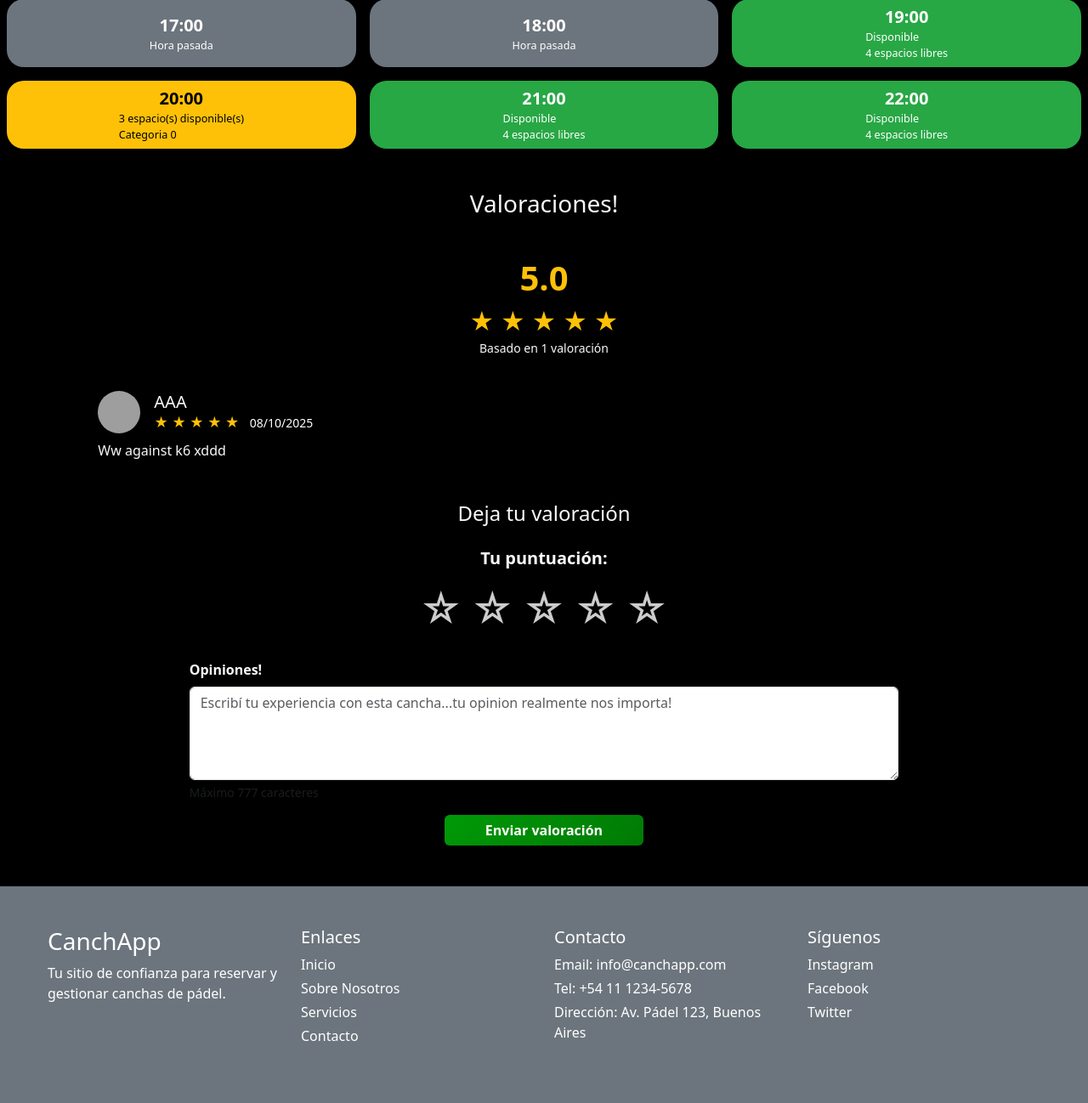
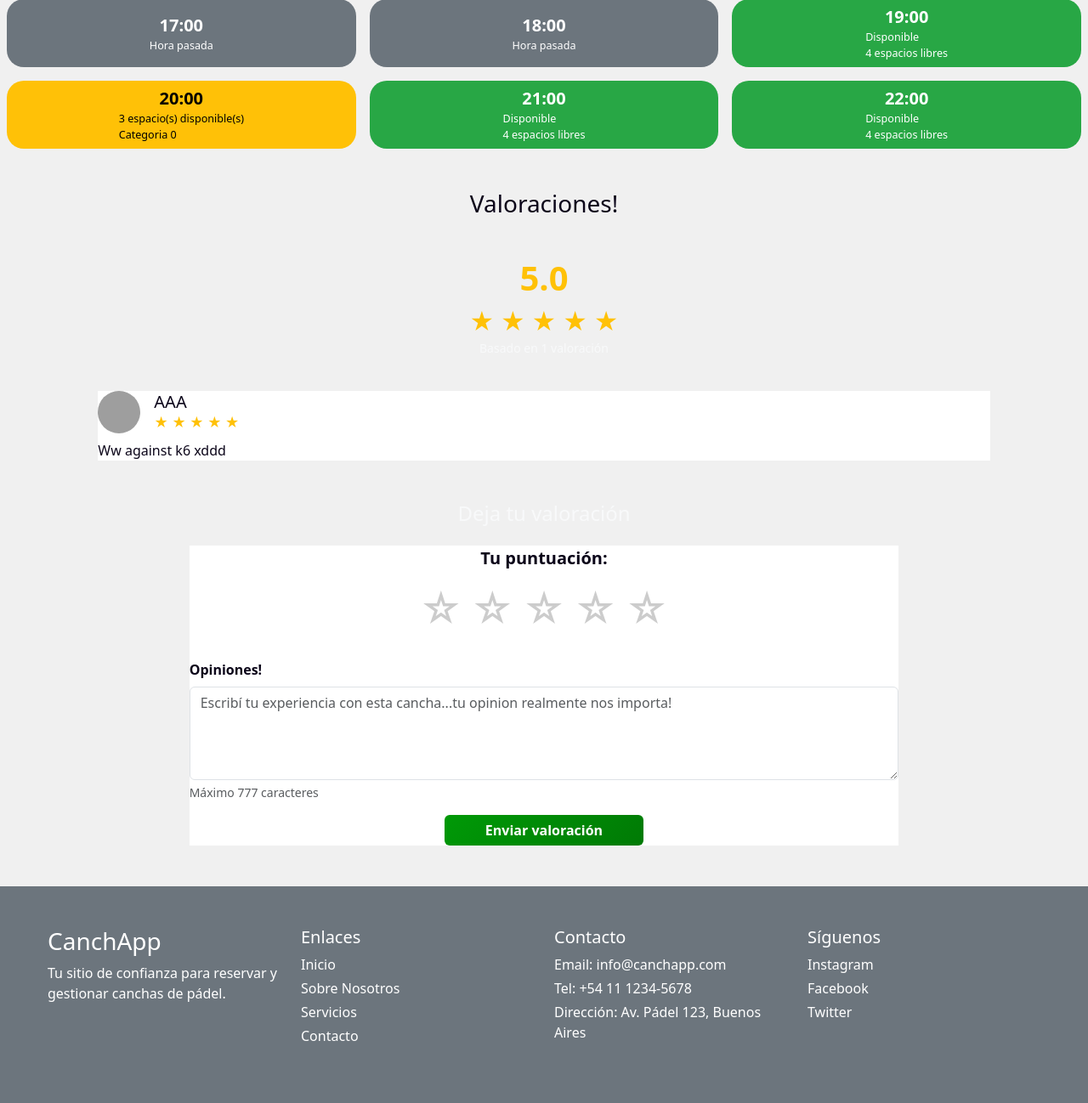
Before and after one commit to Kaz-zet/ProyectoFinal, a PHP site: page /reservacion.php?id=73 in a window 1280 px wide. Shown: the part 1545-2843 px from the top of the page at 85% size. Run offline with PHP 8.4, Linux system fonts and the light colour scheme; the visitor is signed in with stand-in values (Sample User, id 1); data comes from the database, SQL or seed files in the repository; grey boxes are pictures that could not be loaded.

Commit message:
cambio paletas de colores y otras cosas mas

```diff
--- a/index.php
+++ b/index.php
@@ -69,7 +69,7 @@ if ($calendario)
 </head>
 
 <body>
-  <div class="container-fluid p-0 m-0">
+  <div class="container-fluid p-0 m-0 " style="background-color: #f0f0f0; min-height: 100vh;">
     <!-- Navbar -->
     <div class="row" id="navbar">
       <div class="col-12">
--- a/reservacion.php
+++ b/reservacion.php
@@ -366,7 +366,7 @@ $reservas = obtenerreservas($pdo, $id_cancha, $fecha_mostrar);
 </head>
 
 <body>
-    <div class="container-fluid text-light p-2">
+    <div class="container-fluid text-light p-2" style= "background-color: #f0f0f0; min-height: 100vh;">
 
 
         <!-- Navbar -->
@@ -501,7 +501,7 @@ $reservas = obtenerreservas($pdo, $id_cancha, $fecha_mostrar);
                     <div class="text-center">
                         <h2 class="text-primary mb-3"><?= htmlspecialchars($cancha['nombre']) ?></h2>
                         <p class="text-info mb-2"><span><?= htmlspecialchars($cancha['lugar']) ?></span></p>
-                        <p class="lead mb-4">
+                        <p class="lead mb-4" style= "color: #0B0519">
                             <?= htmlspecialchars($cancha['bio']) ?>
                         </p>
                         <?php if (!empty($cancha['duenio_nombre'])): ?>
@@ -521,7 +521,7 @@ $reservas = obtenerreservas($pdo, $id_cancha, $fecha_mostrar);
             <!-- Sistema de reserva-->
             <div class="row mt-4">
                 <div class="col-12">
-                    <h3 class="text-center mb-4"><?= $id_usuario ? 'Haz clic para reservar' : 'Horarios disponibles' ?></h3>
+                    <h3 class="text-center mb-4" style= "color: #0B0519" ><?= $id_usuario ? 'Haz clic para reservar' : 'Horarios disponibles' ?></h3>
 
                     <!-- PARA SELECCIONAR DIAS-->
                     <div class="date-picker-container text-center"
@@ -669,7 +669,7 @@ $reservas = obtenerreservas($pdo, $id_cancha, $fecha_mostrar);
         <!----------------------------VALORACIONES DATOS GENERALES  ----------------------------------->
         <div class="row mt-5">
             <div class="col-12">
-                <h3 class="text-center mb-4">Valoraciones!</h3>
+                <h3 class="text-center mb-4"  style= "color:#0B0519">Valoraciones!</h3>
 
                 <?php
                 //Datos de las canchas!
@@ -720,9 +720,9 @@ $reservas = obtenerreservas($pdo, $id_cancha, $fecha_mostrar);
                     <div class="col-md-10 offset-md-1">
                         <?php if (!empty($valoraciones)): ?>
                             <?php foreach ($valoraciones as $v): ?>
-                                <div class="" style="background-color: #ffffffff;"> <!--Agregar card si querer, pero se ve con el hover auto puesto.-->
-                                    <div class="card-body" style="background-color: #000000ff;">
-                                        <div class="d-flex align-items-center mb-2" style="background-color: #000000ff;">
+                                <div class="" style="background-color: #ffffffff; border-radius: 16px;"> <!--Agregar card si querer, pero se ve con el hover auto puesto.-->
+                                    <div class="card-body" style="background-color: white; ">
+                                        <div class="d-flex align-items-center mb-2" style="background-color: white;">
 
                             <!--FOTO DEL USUARIO PARA EL COMENTARIO-->
                                             <?php if (!empty($v['foto'])): ?>
@@ -738,7 +738,7 @@ $reservas = obtenerreservas($pdo, $id_cancha, $fecha_mostrar);
 
 
                                             <div class="flex-grow-1">
-                                                <h5 class="mb-0"><?= htmlspecialchars($v['nombre']) ?></h5>
+                                                <h5 class="mb-0" style= "color: #0B0519"><?= htmlspecialchars($v['nombre']) ?></h5>
                                                 <div class="text-warning">
                                                     <?php for ($i = 1; $i <= 5; $i++): ?>
                                                         <?= $i <= $v['valor'] ? '★' : '☆' ?>
@@ -750,7 +750,7 @@ $reservas = obtenerreservas($pdo, $id_cancha, $fecha_mostrar);
                                             </div>
                                         </div>
                                         <?php if (!empty($v['comentario'])): ?>
-                                            <p class="card-text mb-0"><?= nl2br(htmlspecialchars($v['comentario'])) ?></p>
+                                            <p class="card-text mb-0" style= "color: #0B0519"><?= nl2br(htmlspecialchars($v['comentario'])) ?></p>
                                         <?php endif; ?>
                                     </div>
                                 </div>
@@ -786,19 +786,19 @@ $reservas = obtenerreservas($pdo, $id_cancha, $fecha_mostrar);
 
 
             <div class="row mt-5 mb-5 ">
-                <div class="col-md-8 offset-md-2" >
+                <div class="col-md-8 offset-md-2" style="border radius: 10px" >
 
                     <h4 class="text-center mb-4">
                         <?= $miValoracion ? 'Editar tu valoración' : 'Deja tu valoración' ?>
                     </h4>
 
-                    <form method="POST" action="procesar_valoracion.php" id="formValoracion" style="background-color: #000000ff;">
+                    <form method="POST" action="procesar_valoracion.php" id="formValoracion" style="background-color: white; border-radius: 16Spx">
                         <input type="hidden" name="id_cancha" value="<?= htmlspecialchars($id_cancha) ?>">
                         <input type="hidden" name="id_usuario" value="<?= htmlspecialchars($id_usuario) ?>">
                         <input type="hidden" name="modo" value="<?= $miValoracion ? 'editar' : 'nuevo' ?>" id="modoInput">
 
                         <div class="mb-4 text-center">
-                            <label class="form-label fw-bold fs-5">Tu puntuación:</label>
+                            <label class="form-label fw-bold fs-5" style= "color: #0B0519">Tu puntuación:</label>
 
 
 
@@ -825,7 +825,7 @@ $reservas = obtenerreservas($pdo, $id_cancha, $fecha_mostrar);
                         </div>
 
                         <div class="mb-3">
-                            <label for="comentario" class="form-label fw-bold">Opiniones!</label>
+                            <label for="comentario" class="form-label fw-bold" style= "color: #0B0519">Opiniones!</label>
                             <textarea name="comentario" id="comentario" class="form-control" rows="4" maxlength="777"
                                 placeholder="Escribí tu experiencia con esta cancha...tu opinion realmente nos importa!"><?= htmlspecialchars($miValoracion['comentario'] ?? '') ?></textarea>
                             <div class="form-text">Máximo 777 caracteres</div>
--- a/style.css
+++ b/style.css
@@ -5,6 +5,7 @@
     margin: 20px;
     border-radius: 16px;
     padding: 0.5rem;
+    border: 2px black;
 }
 
 .navbar-brand {
```
Also changed, not shown: buscador.php (+23 -6 lines), git.txt (added), uploads/cancha_1761076828_8284.png (added), uploads/cancha_1761076854_7627.png (added), uploads/usuarios/usuario_11_1761076539.jpg (added), uploads/usuarios/usuario_2_1761088779.jpeg (added).
